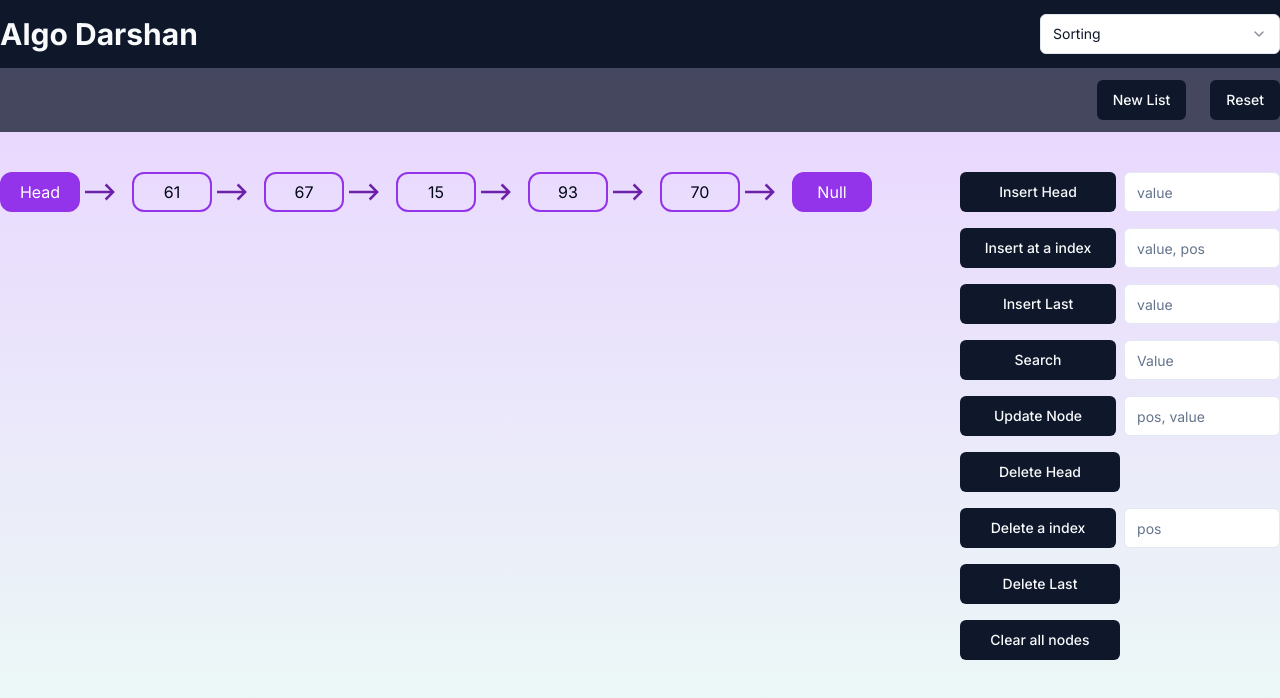
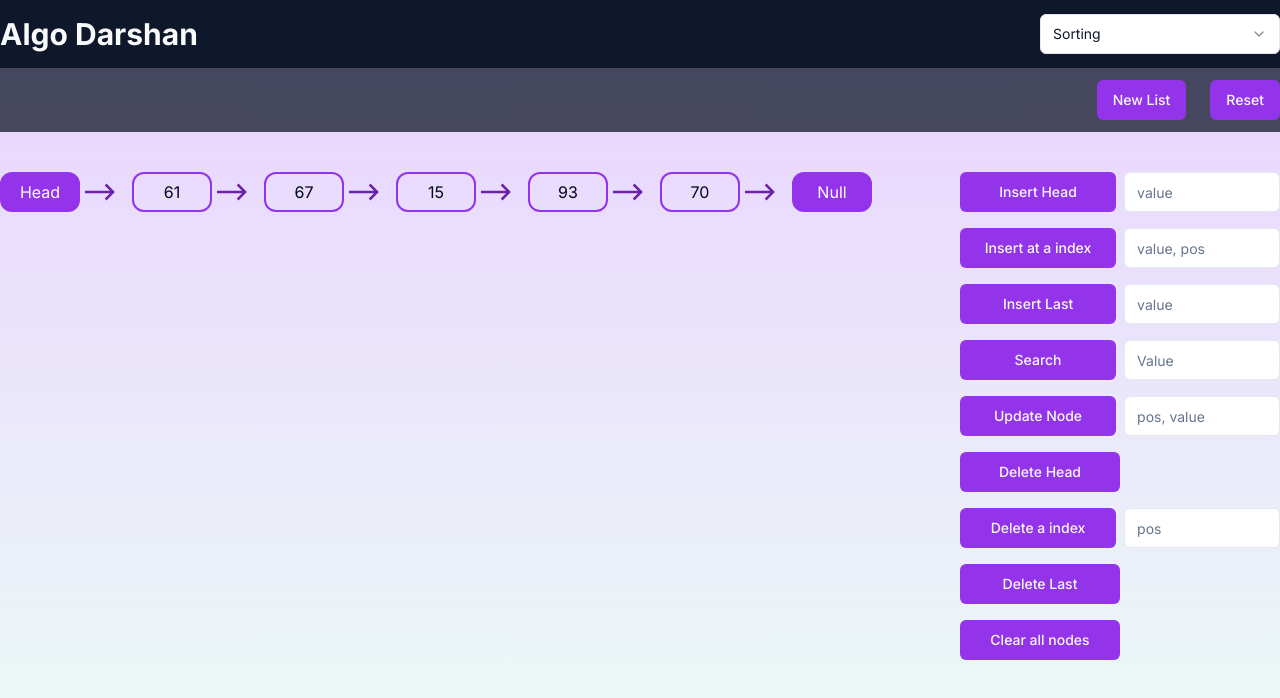
Before and after one commit to subho-1011/Algo_Darshan, a Next.js app: page /linked-list in a window 1280 px wide. Shown: the top 698 px of the page. Built offline with nearby package versions, Linux system fonts and the light colour scheme.

Commit message:
⚙️ change in ui components

```diff
--- a/src/components/ui/button.tsx
+++ b/src/components/ui/button.tsx
@@ -9,7 +9,8 @@ const buttonVariants = cva(
   {
     variants: {
       variant: {
-        default: "bg-primary text-primary-foreground hover:bg-primary/90",
+        default:
+          "bg-purple-600 text-primary-foreground hover:bg-purple-600/90 active:scale-[1.05] hover:scale-[1.07] ease-in-out",
         destructive:
           "bg-destructive text-destructive-foreground hover:bg-destructive/90",
         outline:
@@ -18,6 +19,10 @@ const buttonVariants = cva(
           "bg-secondary text-secondary-foreground hover:bg-secondary/80",
         ghost: "hover:bg-accent hover:text-accent-foreground",
         link: "text-primary underline-offset-4 hover:underline",
+
+        success:
+          "bg-emerald-600 hover:bg-emerald-600/90 text-secondary border-emerald-800 active:scale-[1.05] hover:scale-[1.07] ease-in-out",
+        warning: "bg-amber-500 text-secondary border-amber-800",
       },
       size: {
         default: "h-10 px-4 py-2",
@@ -31,7 +36,7 @@ const buttonVariants = cva(
       size: "default",
     },
   }
-)
+);
 
 export interface ButtonProps
   extends React.ButtonHTMLAttributes<HTMLButtonElement>,
--- /dev/null
+++ b/src/components/ui/label.tsx
@@ -0,0 +1,26 @@
+"use client"
+
+import * as React from "react"
+import * as LabelPrimitive from "@radix-ui/react-label"
+import { cva, type VariantProps } from "class-variance-authority"
+
+import { cn } from "@/lib/utils"
+
+const labelVariants = cva(
+  "text-sm font-medium leading-none peer-disabled:cursor-not-allowed peer-disabled:opacity-70"
+)
+
+const Label = React.forwardRef<
+  React.ElementRef<typeof LabelPrimitive.Root>,
+  React.ComponentPropsWithoutRef<typeof LabelPrimitive.Root> &
+    VariantProps<typeof labelVariants>
+>(({ className, ...props }, ref) => (
+  <LabelPrimitive.Root
+    ref={ref}
+    className={cn(labelVariants(), className)}
+    {...props}
+  />
+))
+Label.displayName = LabelPrimitive.Root.displayName
+
+export { Label }
--- a/src/components/ui/slider.tsx
+++ b/src/components/ui/slider.tsx
@@ -17,12 +17,12 @@ const Slider = React.forwardRef<
     )}
     {...props}
   >
-    <SliderPrimitive.Track className="relative h-2 w-full grow overflow-hidden rounded-full bg-secondary">
-      <SliderPrimitive.Range className="absolute h-full bg-primary" />
+    <SliderPrimitive.Track className="relative h-2 w-full grow overflow-hidden rounded-full bg-fuchsia-100">
+      <SliderPrimitive.Range className="absolute h-full bg-fuchsia-600" />
     </SliderPrimitive.Track>
-    <SliderPrimitive.Thumb className="block h-5 w-5 rounded-full border-2 border-primary bg-background ring-offset-background transition-colors focus-visible:outline-none focus-visible:ring-2 focus-visible:ring-ring focus-visible:ring-offset-2 disabled:pointer-events-none disabled:opacity-50" />
+    <SliderPrimitive.Thumb className="block h-5 w-5 rounded-full border-2 border-fuchsia-600 bg-background ring-offset-background transition-colors focus-visible:outline-none focus-visible:ring-2 focus-visible:ring-ring focus-visible:ring-offset-2 disabled:pointer-events-none disabled:opacity-50" />
   </SliderPrimitive.Root>
-))
+));
 Slider.displayName = SliderPrimitive.Root.displayName
 
 export { Slider }
```
